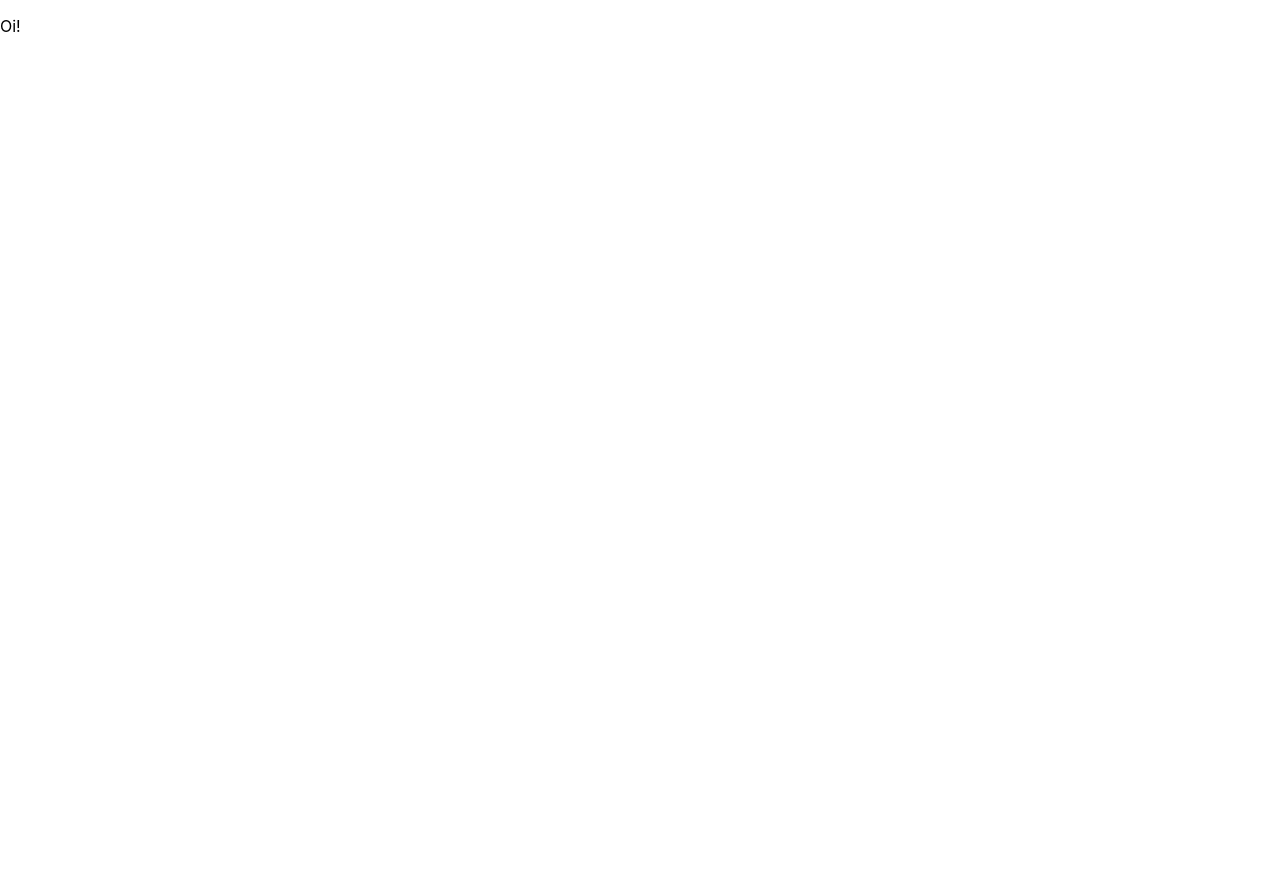
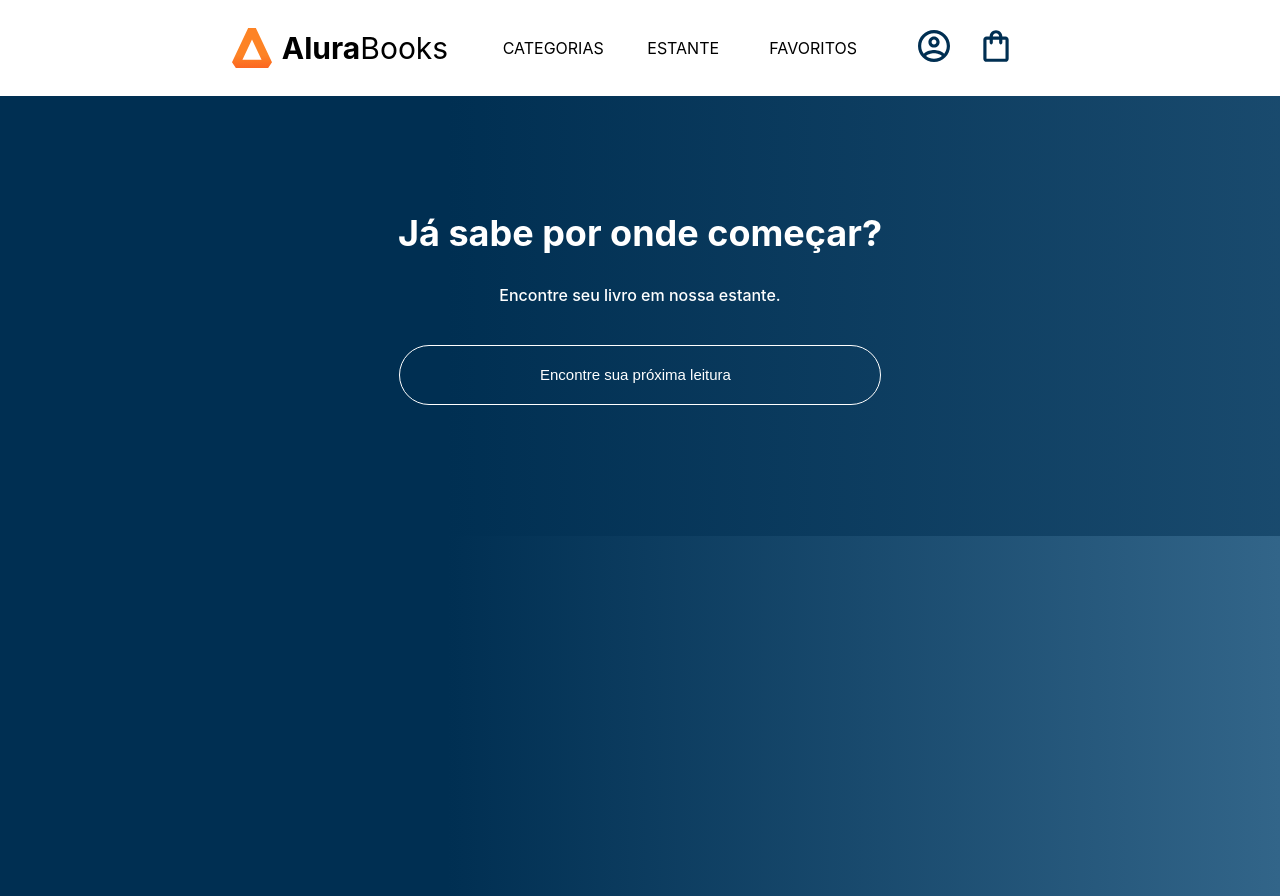
Before and after one commit to jeff-pedro/learn-react-alura-books, a React (Create React App) app: page /favoritos in a window 1280 px wide. Before the commit the page ends 800 px from the top, so only its background shows below. Built offline with nearby package versions, Linux system fonts and the light colour scheme.

Commit message:
criando página de favoritos

```diff
--- a/src/componentes/Header/index.js
+++ b/src/componentes/Header/index.js
@@ -2,17 +2,32 @@ import Logo from '../Logo'
 import OpcoesHeader from '../OpcoesHeader'
 import IconesHeader from '../IconesHeader'
 import styled from 'styled-components';
+import { Link } from 'react-router-dom';
 
 const HeaderContainer = styled.header`
   background-color: #FFF;
   display: flex;
-  justify-content: center ;
+  justify-content: center;
+
+  a {
+    text-decoration: none;
+  }
+
+  a:link, a:visited {
+    color:inherit;
+  }
+
+  a:hover {
+    color: #EB9B00
+  }
 `
 
 function Header() {
     return (
       <HeaderContainer>
-        <Logo />
+        <Link to='/'>
+          <Logo />
+        </Link>
         <OpcoesHeader />
         <IconesHeader />
       </HeaderContainer>
--- a/src/componentes/Pesquisa/index.js
+++ b/src/componentes/Pesquisa/index.js
@@ -62,7 +62,7 @@ function Pesquisa() {
             />
             { livrosPesquisados.map(livro => (
                 <Resultado>
-                    <img src={livro.src} />
+                    <img src={livro.src} alt="um livro"/>
                     <p>{livro.nome}</p>
                 </Resultado>
             ) ) }
--- a/src/index.js
+++ b/src/index.js
@@ -1,9 +1,11 @@
 import React from 'react';
 import ReactDOM from 'react-dom/client';
-import App from './App';
+import Home from './rotas/Home';
 import reportWebVitals from './reportWebVitals';
 import { createGlobalStyle } from 'styled-components';
 import { BrowserRouter, Routes, Route } from 'react-router-dom';
+import Header from './componentes/Header';
+import Favoritos from './rotas/Favoritos';
 
 const GlobalStyle = createGlobalStyle`
   body {
@@ -30,9 +32,10 @@ root.render(
   <React.StrictMode>
     <GlobalStyle />
     <BrowserRouter>
+    <Header />
       <Routes>
-        <Route path='/favoritos' element={<p>Oi!</p>} />
-        <Route path='/' element={<App />} />
+        <Route path='/favoritos' element={<Favoritos />} />
+        <Route path='/' element={<Home />} />
       </Routes>
     </BrowserRouter>
   </React.StrictMode>
--- /dev/null
+++ b/src/rotas/Favoritos.js
@@ -0,0 +1,18 @@
+import styled from "styled-components";
+import Pesquisa from "../componentes/Pesquisa";
+
+
+const AppContainer = styled.div`
+  width: 100vw;
+  height: 100vh;
+  background-image: linear-gradient(90deg, #002F52 35%, #326589);
+`
+
+function Favoritos() {
+    return (
+        <AppContainer>
+            <Pesquisa />
+        </AppContainer>
+    );
+}
+export default Favoritos;
--- a/src/App.js
+++ b/src/rotas/Home.js
@@ -1,6 +1,5 @@
-import Header from './componentes/Header';
-import Pesquisa from './componentes/Pesquisa';
-import UltimosLancamentos from './componentes/UltimosLancamentos';
+import Pesquisa from '../componentes/Pesquisa';
+import UltimosLancamentos from '../componentes/UltimosLancamentos';
 import styled from 'styled-components';
 
 const AppContainer = styled.div`
@@ -9,14 +8,13 @@ const AppContainer = styled.div`
   background-image: linear-gradient(90deg, #002F52 35%, #326589);
 `
 
-function App() {
+function Home() {
   return (
     <AppContainer>
-      <Header />
       <Pesquisa />
       <UltimosLancamentos />
     </AppContainer>
   );
 }
 
-export default App;
+export default Home;
```
Also changed, not shown: 1 other file (tests, documents, lock files or other folders).
